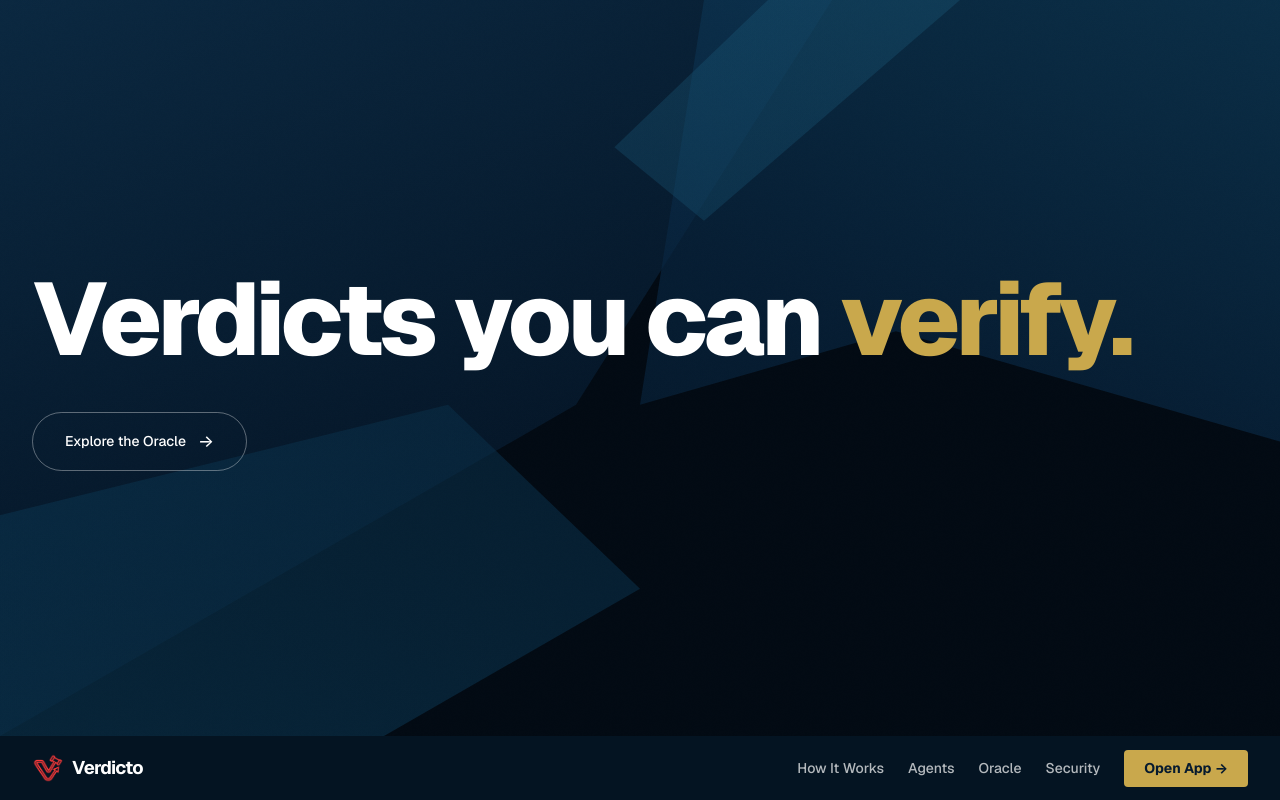
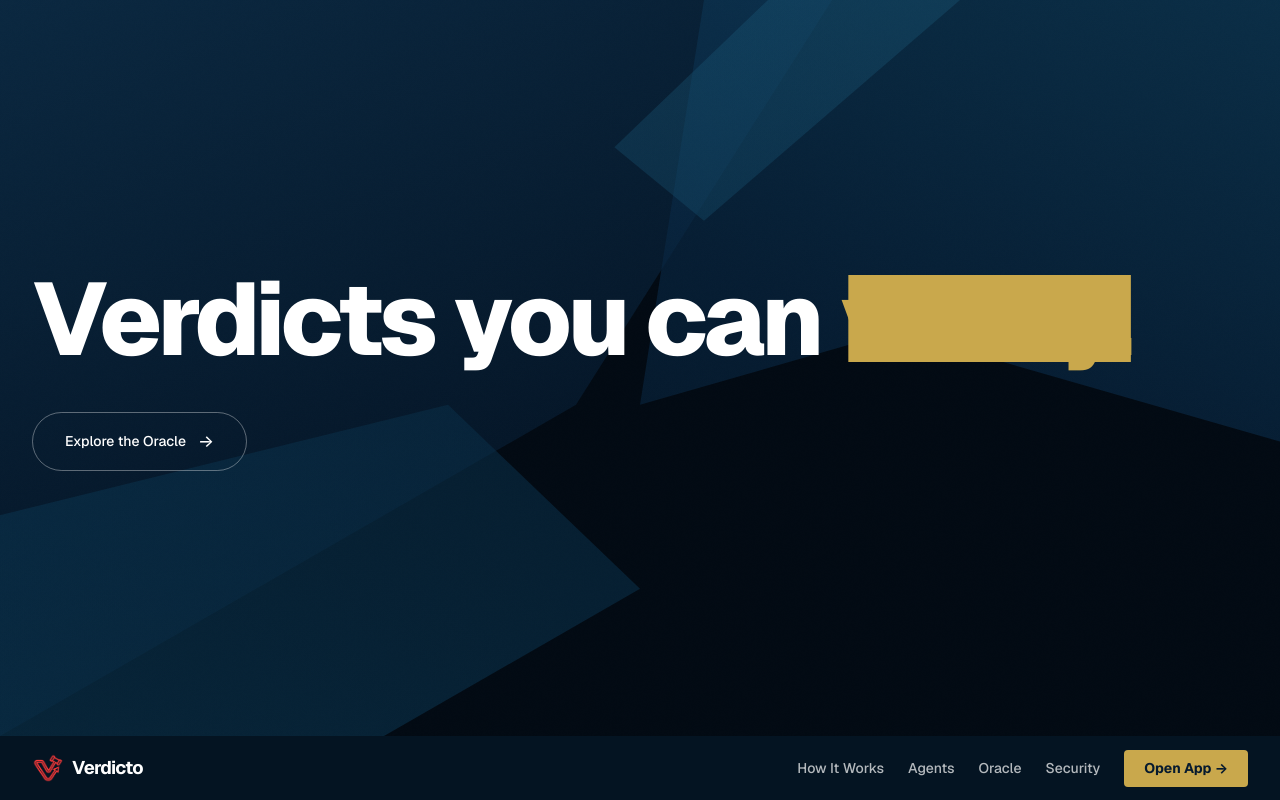
Before and after one commit to leo-jr-hah/verdicto, a React (Vite) app in the folder dashboard/: page / in a window 1280 px wide. Shown: the top 800 px of the page. Built offline with nearby package versions, Linux system fonts and the light colour scheme; no server answers.

Commit message:
Make block reveal animation persistent

```diff
--- a/dashboard/src/components/landing/HeroSection.tsx
+++ b/dashboard/src/components/landing/HeroSection.tsx
@@ -68,9 +68,12 @@ export const HeroSection: React.FC = () => {
               }}
               transition={{
                 delay: 1.0,
-                duration: 0.8,
+                duration: 1.2,
                 times: [0, 0.5, 1],
-                ease: [0.77, 0, 0.175, 1]
+                ease: [0.77, 0, 0.175, 1],
+                repeat: Infinity,
+                repeatDelay: 4,
+                repeatType: 'loop'
               }}
               style={{
                 position: 'absolute',
```
